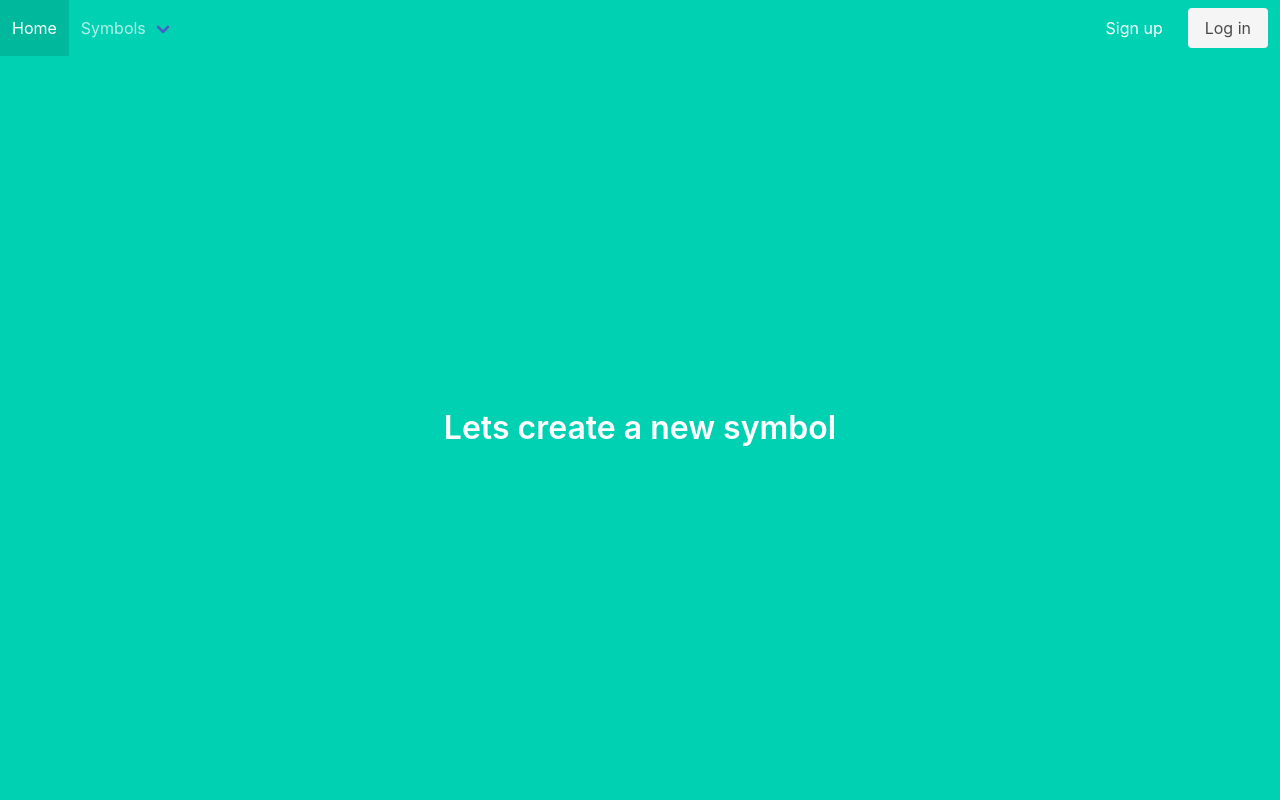
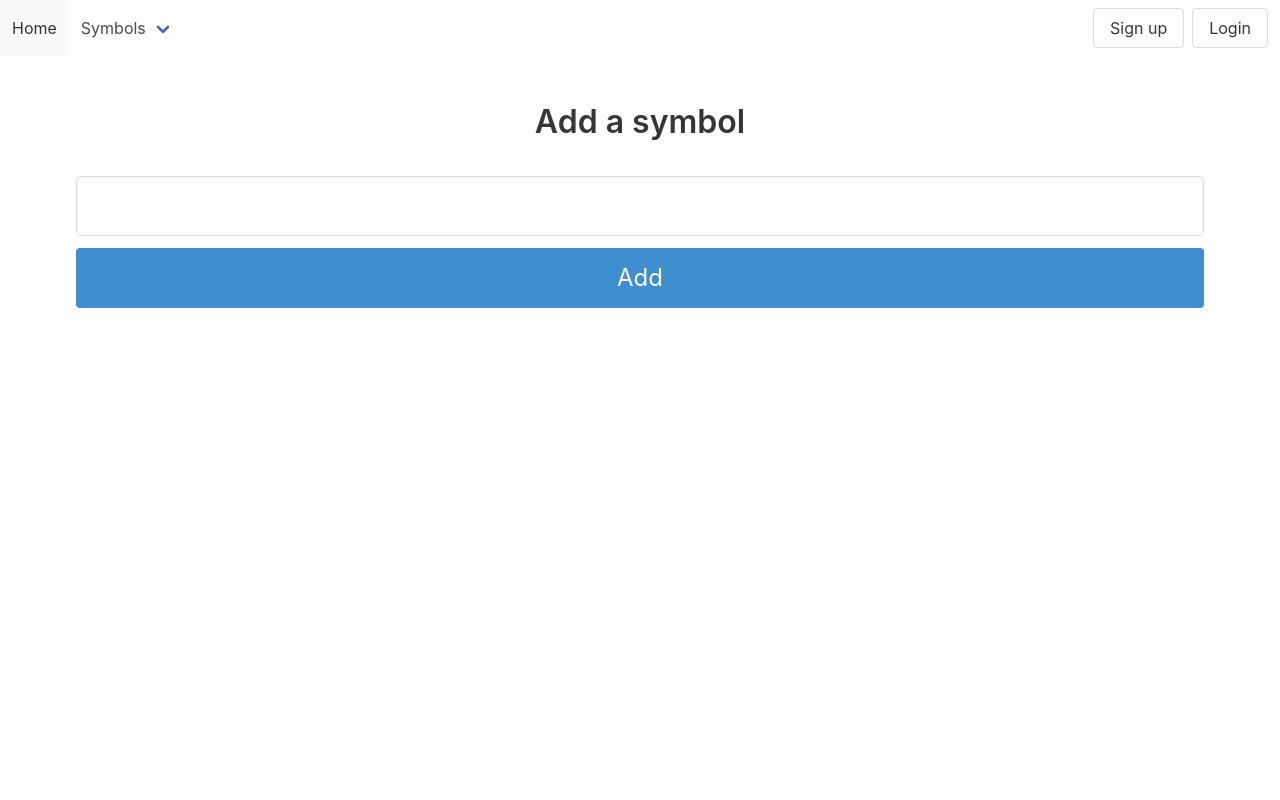
Before and after one commit to danilocgsilva/the_month_trader, a Flask app: page /symbol/create in a window 1280 px wide. Run offline with Flask 2, Linux system fonts and the light colour scheme; style sheets or scripts are compiled from the project's sources.

Commit message:
Tiny style

```diff
--- a/src/styles.scss
+++ b/src/styles.scss
@@ -1,2 +1,7 @@
 @charset "utf-8";
 @import "~bulma/bulma";
+.navbar-menu {
+    a.navbar-item {
+        color: #333;
+    }
+}
--- a/templates/base.html
+++ b/templates/base.html
@@ -11,9 +11,9 @@
 </head>
 
 <body>
-    <section class="hero is-primary is-fullheight">
+    <section class="is-fullheight">
 
-        <div class="hero-head">
+        <div class="head">
 
 
             <nav class="navbar" role="navigation" aria-label="main navigation">
@@ -26,7 +26,7 @@
                   </a>
                 </div>
 
-                <div id="navbarBasicExample" class="navbar-menu">
+                <div class="navbar-menu">
                   <div class="navbar-start">
 
                     <a href="{{ url_for('main.index') }}" class="navbar-item">
@@ -64,13 +64,22 @@
                   <div class="navbar-end">
                     <div class="navbar-item">
                       <div class="buttons">
-                        <a href="{{ url_for('auth.signup') }}" class="button is-primary">
+
+                        {% if not current_user.is_authenticated %}
+                        <a href="{{ url_for('auth.signup') }}" class="button">
                           Sign up
                         </a>
+                        {% endif %}
 
                         {% if not current_user.is_authenticated %}
-                        <a href="{{ url_for('auth.login') }}" class="button is-light">
-                          Log in
+                        <a href="{{ url_for('auth.login') }}" class="button">
+                          Login
+                        </a>
+                        {% endif %}
+
+                        {% if current_user.is_authenticated %}
+                        <a href="{{ url_for('auth.logout') }}" class="button">
+                          Logout
                         </a>
                         {% endif %}
 
--- a/templates/symbol/create.html
+++ b/templates/symbol/create.html
@@ -1,7 +1,22 @@
 {% extends "base.html" %}
 
 {% block content %}
-<h1 class="title">
-  Lets create a new symbol
+
+<h3 class="title">
+  Add a symbol
 </h1>
+
+<div class="column is-12 is-offset">
+    <form method="POST" action="/symbol">
+
+      <div class="field">
+        <div class="control">
+          <input type="text" class="input is-large">
+        </div>
+      </div>
+
+      <button class="button is-block is-info is-large is-fullwidth">Add</button>
+
+    </form>
+</div>
 {% endblock %}
```
Also changed, not shown: routes/auth.py (+14 -4 lines).
